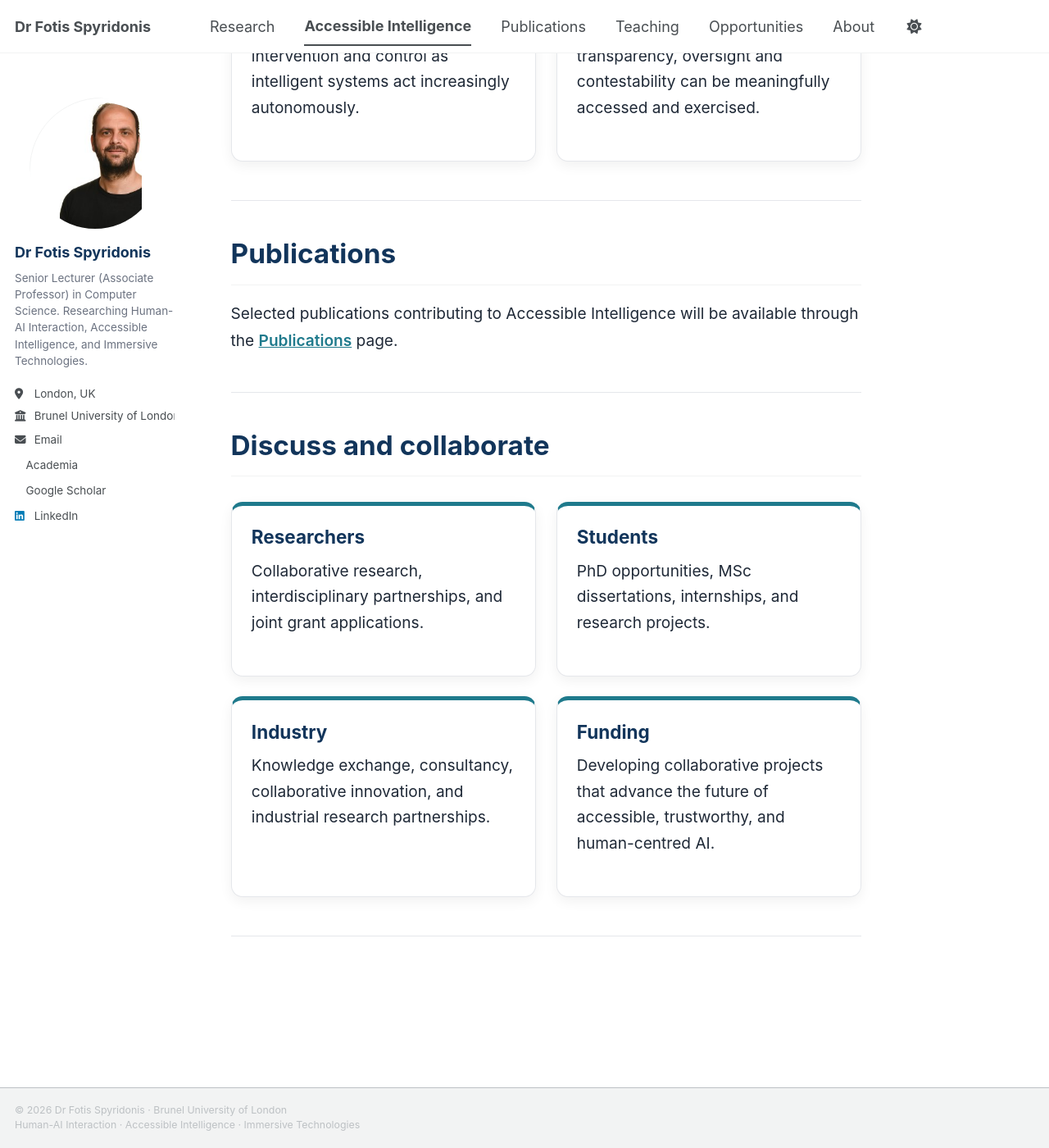
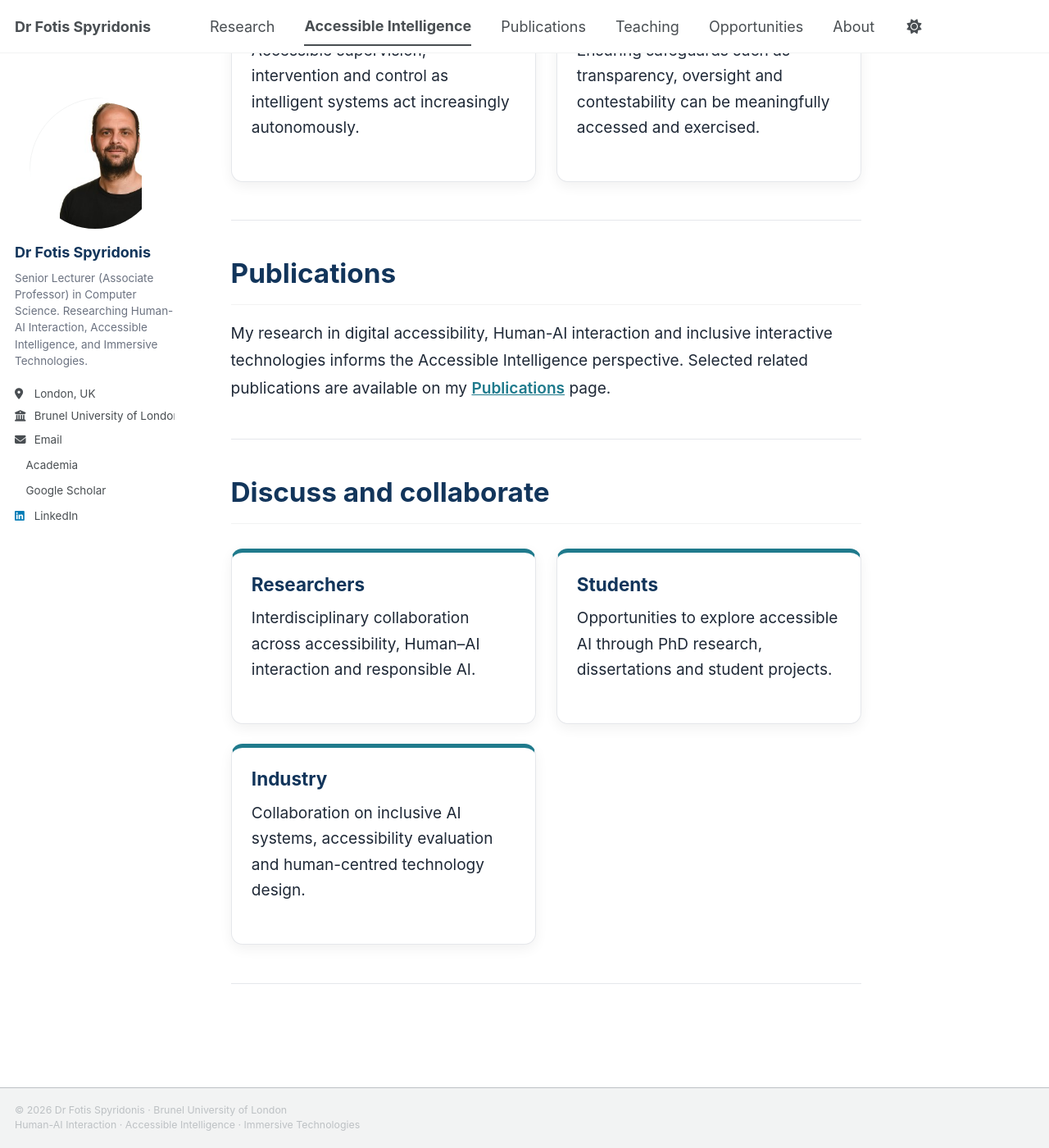
Before and after one commit to fotios-spyridonis/fotios-spyridonis.github.io, a Jekyll site: the page built from _pages/accessible-intelligence.md, in a window 1280 px wide and 1400 px high, scrolled down 2466 px. Shown: the whole window at 82% size. Built offline with Jekyll 4.4.1, drawn with Linux system fonts in a browser that asks for light colours; a style sheet for code colours, icons or effects is not loaded; some of the changed text lies outside the part shown.

Commit message:
Update accessible-intelligence.md

```diff
--- a/_pages/accessible-intelligence.md
+++ b/_pages/accessible-intelligence.md
@@ -8,7 +8,10 @@ author_profile: true
 
 <h1>Accessible Intelligence</h1>
 
-<h3>Making AI-generated intelligence accessible, understandable and actionable for diverse people.</h3>
+<p class="hero-subtitle">
+  Making AI-generated intelligence accessible,
+  understandable and actionable for diverse people.
+</p>
 
 <p>Accessible Intelligence is an integrative perspective that connects research in accessibility, human-centred AI, explainable AI and responsible AI. It foregrounds whether people with diverse abilities, knowledge, languages and circumstances can meaningfully access, interpret, evaluate, use and influence AI-generated intelligence.</p>
 
@@ -49,7 +52,7 @@ Research in accessible computing, human-centred AI, explainable AI and responsib
 
 <h3>📄 Meaningful Information</h3>
 
-<p>Designing AI systems that support people with diverse abilities, needs, expertise, and interaction preferences.</p>
+<p>Making AI-generated descriptions, summaries, explanations and recommendations accessible and useful in context.</p>
 
 </div>
 
@@ -116,7 +119,7 @@ Research in accessible computing, human-centred AI, explainable AI and responsib
 
 <h2>Publications</h2>
 
-<p>Selected publications contributing to Accessible Intelligence will be available through the <a href="/publications/">Publications</a> page.</p>
+<p>My research in digital accessibility, Human-AI interaction and inclusive interactive technologies informs the Accessible Intelligence perspective. Selected related publications are available on my <a href="/publications/">Publications</a> page.</p>
 
 <hr>
 
@@ -129,7 +132,7 @@ Research in accessible computing, human-centred AI, explainable AI and responsib
 
 <h3>Researchers</h3>
 
-<p>Collaborative research, interdisciplinary partnerships, and joint grant applications.</p>
+<p>Interdisciplinary collaboration across accessibility, Human–AI interaction and responsible AI.</p>
 
 </div>
 
@@ -137,7 +140,7 @@ Research in accessible computing, human-centred AI, explainable AI and responsib
 
 <h3>Students</h3>
 
-<p>PhD opportunities, MSc dissertations, internships, and research projects.</p>
+<p>Opportunities to explore accessible AI through PhD research, dissertations and student projects.</p>
 
 </div>
 
@@ -145,15 +148,7 @@ Research in accessible computing, human-centred AI, explainable AI and responsib
 
 <h3>Industry</h3>
 
-<p>Knowledge exchange, consultancy, collaborative innovation, and industrial research partnerships.</p>
-
-</div>
-
-<div class="research-card">
-
-<h3>Funding</h3>
-
-<p>Developing collaborative projects that advance the future of accessible, trustworthy, and human-centred AI.</p>
+<p>Collaboration on inclusive AI systems, accessibility evaluation and human-centred technology design.</p>
 
 </div>
 
```
